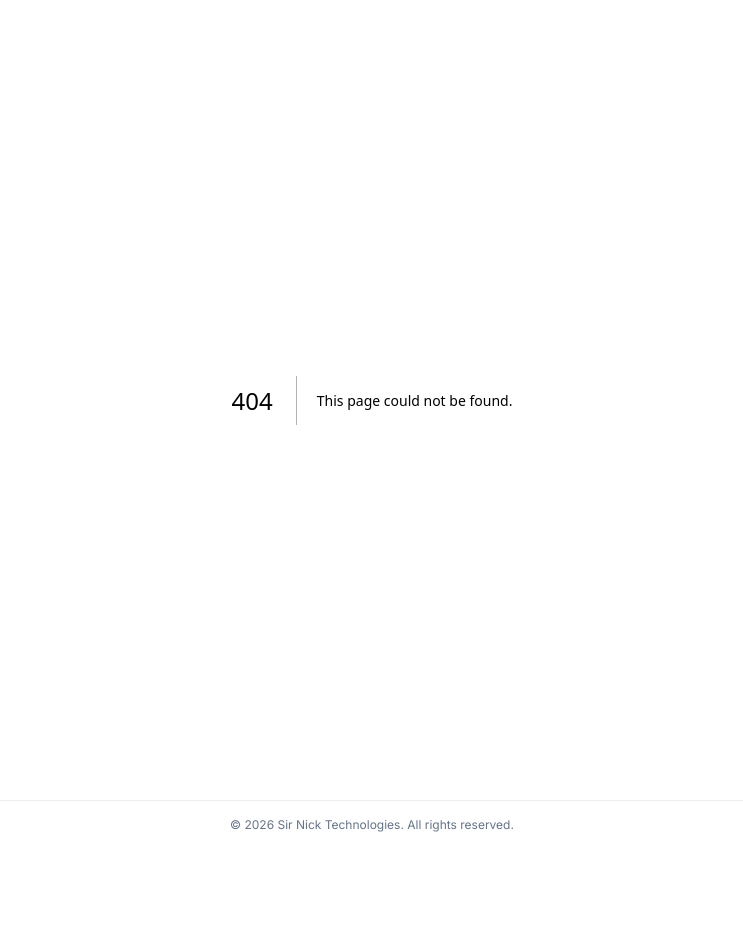
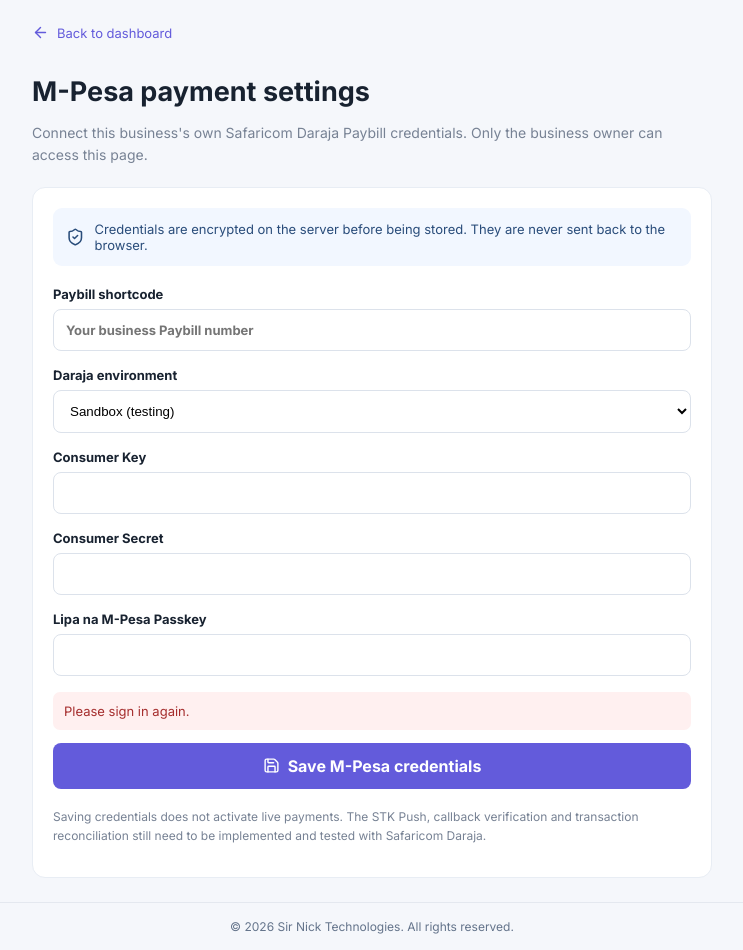
Before and after one commit to towncentslinksolutions-sketch/MINGLE-POS-, a Next.js app: page /payment-settings in a window 1280 px wide. Before the commit this address had no page. Shown: the whole page, without its empty margins (268-1011 px from the left). Before the commit the page ends 848 px from the top, so only its background shows below. Built offline with nearby package versions, Linux system fonts and the light colour scheme; no server answers.

Commit message:
Add owner M-Pesa payment settings page

```diff
--- /dev/null
+++ b/app/payment-settings/page.tsx
@@ -0,0 +1,81 @@
+"use client";
+
+import { useEffect, useState } from "react";
+import Link from "next/link";
+import { ArrowLeft, ShieldCheck, Save } from "lucide-react";
+
+type Settings = { mpesa_shortcode: string; daraja_environment: "sandbox" | "production"; enabled: boolean };
+
+export default function PaymentSettingsPage() {
+  const [settings, setSettings] = useState<Settings | null>(null);
+  const [shortcode, setShortcode] = useState("");
+  const [environment, setEnvironment] = useState<"sandbox" | "production">("sandbox");
+  const [consumerKey, setConsumerKey] = useState("");
+  const [consumerSecret, setConsumerSecret] = useState("");
+  const [passkey, setPasskey] = useState("");
+  const [loading, setLoading] = useState(true);
+  const [saving, setSaving] = useState(false);
+  const [message, setMessage] = useState("");
+  const [error, setError] = useState("");
+
+  useEffect(() => {
+    let active = true;
+    fetch("/api/payment-settings").then(async (response) => {
+      const data = await response.json();
+      if (!response.ok) throw new Error(data.error || "Unable to load payment settings.");
+      if (active && data.settings) {
+        setSettings(data.settings);
+        setShortcode(data.settings.mpesa_shortcode || "");
+        setEnvironment(data.settings.daraja_environment || "sandbox");
+      }
+    }).catch((err) => { if (active) setError(err.message); })
+      .finally(() => { if (active) setLoading(false); });
+    return () => { active = false; };
+  }, []);
+
+  async function save(event: React.FormEvent<HTMLFormElement>) {
+    event.preventDefault();
+    setSaving(true); setError(""); setMessage("");
+    try {
+      const response = await fetch("/api/payment-settings", {
+        method: "PUT",
+        headers: { "Content-Type": "application/json" },
+        body: JSON.stringify({ mpesa_shortcode: shortcode, daraja_environment: environment, consumer_key: consumerKey, consumer_secret: consumerSecret, passkey }),
+      });
+      const data = await response.json();
+      if (!response.ok) throw new Error(data.error || "Unable to save payment settings.");
+      setMessage(data.message || "Credentials saved securely.");
+      setConsumerKey(""); setConsumerSecret(""); setPasskey("");
+      setSettings({ mpesa_shortcode: shortcode, daraja_environment: environment, enabled: false });
+    } catch (err) {
+      setError(err instanceof Error ? err.message : "Unable to save payment settings.");
+    } finally { setSaving(false); }
+  }
+
+  const field: React.CSSProperties = { display: "block", width: "100%", boxSizing: "border-box", padding: 12, border: "1px solid #dce2eb", borderRadius: 8, marginTop: 7, marginBottom: 16, background: "white" };
+
+  return <main style={{ minHeight: "100vh", background: "#f5f7fb", color: "#182230", padding: "24px 16px", fontFamily: "Inter, Arial, sans-serif" }}>
+    <div style={{ maxWidth: 680, margin: "0 auto" }}>
+      <Link href="/" style={{ display: "inline-flex", alignItems: "center", gap: 8, color: "#635bdb", textDecoration: "none", fontSize: 13, marginBottom: 24 }}><ArrowLeft size={17} /> Back to dashboard</Link>
+      <h1 style={{ fontSize: 27, marginBottom: 7 }}>M-Pesa payment settings</h1>
+      <p style={{ color: "#778294", fontSize: 14, lineHeight: 1.6 }}>Connect this business's own Safaricom Daraja Paybill credentials. Only the business owner can access this page.</p>
+      <section style={{ background: "white", border: "1px solid #e8edf4", borderRadius: 13, padding: 20, marginTop: 20 }}>
+        <div style={{ display: "flex", gap: 10, alignItems: "center", background: "#f2f7ff", padding: 13, borderRadius: 9, marginBottom: 20, color: "#294c7a", fontSize: 13 }}>
+          <ShieldCheck size={20} /> Credentials are encrypted on the server before being stored. They are never sent back to the browser.
+        </div>
+        {loading ? <p>Loading settings...</p> : <form onSubmit={save}>
+          <label style={{ display: "block", fontSize: 13, fontWeight: 650 }}>Paybill shortcode<input required value={shortcode} onChange={(e) => setShortcode(e.target.value)} placeholder="Your business Paybill number" style={field} /></label>
+          <label style={{ display: "block", fontSize: 13, fontWeight: 650 }}>Daraja environment<select value={environment} onChange={(e) => setEnvironment(e.target.value as "sandbox" | "production")} style={field}><option value="sandbox">Sandbox (testing)</option><option value="production">Production (live)</option></select></label>
+          <label style={{ display: "block", fontSize: 13, fontWeight: 650 }}>Consumer Key<input required value={consumerKey} onChange={(e) => setConsumerKey(e.target.value)} autoComplete="off" style={field} /></label>
+          <label style={{ display: "block", fontSize: 13, fontWeight: 650 }}>Consumer Secret<input required type="password" value={consumerSecret} onChange={(e) => setConsumerSecret(e.target.value)} autoComplete="new-password" style={field} /></label>
+          <label style={{ display: "block", fontSize: 13, fontWeight: 650 }}>Lipa na M-Pesa Passkey<input required type="password" value={passkey} onChange={(e) => setPasskey(e.target.value)} autoComplete="new-password" style={field} /></label>
+          {settings && <p style={{ color: "#778294", fontSize: 12 }}>A Paybill is already saved for this business. Enter all three credentials again to replace them.</p>}
+          {error && <p role="alert" style={{ color: "#a52d2d", background: "#fff0f0", padding: 11, borderRadius: 7, fontSize: 13 }}>{error}</p>}
+          {message && <p role="status" style={{ color: "#17633b", background: "#eefaf2", padding: 11, borderRadius: 7, fontSize: 13 }}>{message}</p>}
+          <button disabled={saving} type="submit" style={{ width: "100%", display: "flex", justifyContent: "center", alignItems: "center", gap: 8, border: 0, borderRadius: 8, padding: 13, background: "#635bdb", color: "white", fontWeight: 700, opacity: saving ? .6 : 1 }}><Save size={17} />{saving ? "Saving securely..." : "Save M-Pesa credentials"}</button>
+        </form>}
+        <p style={{ color: "#778294", fontSize: 12, lineHeight: 1.6, marginTop: 18 }}>Saving credentials does not activate live payments. The STK Push, callback verification and transaction reconciliation still need to be implemented and tested with Safaricom Daraja.</p>
+      </section>
+    </div>
+  </main>;
+}
```
